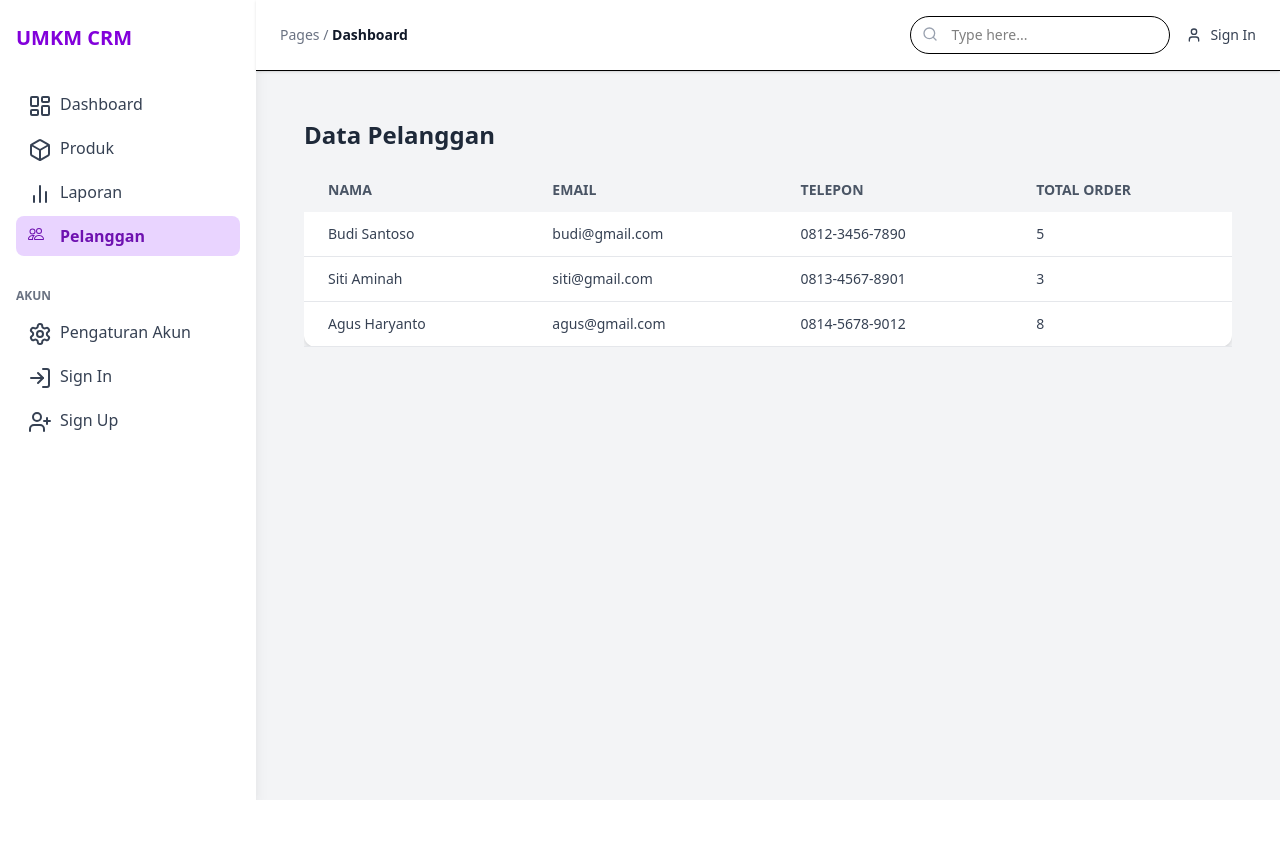
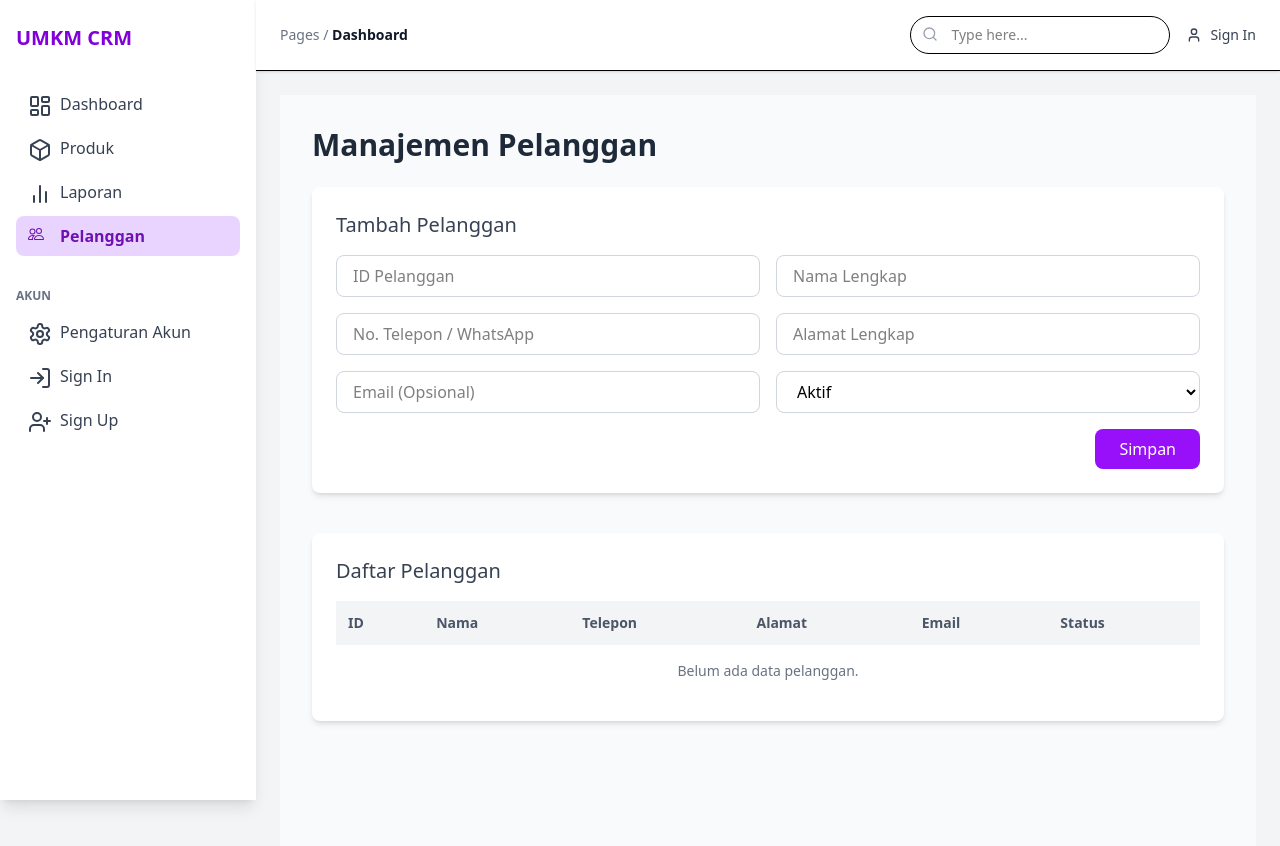
Before and after one commit to fadhilarsyah/crm-kelompok2-2SIA, a React (Vite) app: page /pelanggan in a window 1280 px wide. Shown: the top 846 px of the page. Before the commit the page ends 800 px from the top, so only its background shows below. Built offline with nearby package versions, Linux system fonts and the light colour scheme.

Commit message:
Fadhil - Tampilan Pelanggan

```diff
--- a/src/pages/Customers.jsx
+++ b/src/pages/Customers.jsx
@@ -1,36 +1,152 @@
-import React from 'react';
-
-const customersData = [
-  { id: 1, name: 'Budi Santoso', email: 'budi@gmail.com', phone: '0812-3456-7890', totalOrders: 5 },
-  { id: 2, name: 'Siti Aminah', email: 'siti@gmail.com', phone: '0813-4567-8901', totalOrders: 3 },
-  { id: 3, name: 'Agus Haryanto', email: 'agus@gmail.com', phone: '0814-5678-9012', totalOrders: 8 },
-];
+import React, { useState, useEffect } from 'react';
 
 const Customers = () => {
+  const [customers, setCustomers] = useState([]);
+  const [formData, setFormData] = useState({
+    id: '',
+    name: '',
+    phone: '',
+    address: '',
+    email: '',
+    status: 'Aktif',
+  });
+
+  // 🔁 Ambil data pelanggan dari localStorage saat component dimount
+  useEffect(() => {
+    const savedData = localStorage.getItem('customers');
+    if (savedData) {
+      setCustomers(JSON.parse(savedData));
+    }
+  }, []);
+
+  // 💾 Simpan data pelanggan ke localStorage setiap kali berubah
+  useEffect(() => {
+    localStorage.setItem('customers', JSON.stringify(customers));
+  }, [customers]);
+
+  const handleChange = (e) => {
+    const { name, value } = e.target;
+    setFormData((prev) => ({ ...prev, [name]: value }));
+  };
+
+  const handleAddCustomer = (e) => {
+    e.preventDefault();
+    setCustomers([...customers, formData]);
+    setFormData({
+      id: '',
+      name: '',
+      phone: '',
+      address: '',
+      email: '',
+      status: 'Aktif',
+    });
+  };
+
   return (
-    <div className="p-6">
-      <h1 className="text-2xl font-bold mb-4 text-gray-800">Data Pelanggan</h1>
+    <div className="p-8 bg-gray-50 min-h-screen">
+      <h1 className="text-3xl font-semibold mb-6 text-gray-800">Manajemen Pelanggan</h1>
+
+      <div className="bg-white rounded-lg shadow-md p-6 mb-10">
+        <h2 className="text-xl font-medium mb-4 text-gray-700">Tambah Pelanggan</h2>
+        <form onSubmit={handleAddCustomer} className="grid grid-cols-1 md:grid-cols-2 gap-4">
+          <input
+            type="text"
+            name="id"
+            value={formData.id}
+            onChange={handleChange}
+            placeholder="ID Pelanggan"
+            required
+            className="border border-gray-300 rounded-lg px-4 py-2 focus:outline-none focus:ring-2 focus:ring-purple-500"
+          />
+          <input
+            type="text"
+            name="name"
+            value={formData.name}
+            onChange={handleChange}
+            placeholder="Nama Lengkap"
+            required
+            className="border border-gray-300 rounded-lg px-4 py-2 focus:outline-none focus:ring-2 focus:ring-purple-500"
+          />
+          <input
+            type="text"
+            name="phone"
+            value={formData.phone}
+            onChange={handleChange}
+            placeholder="No. Telepon / WhatsApp"
+            required
+            className="border border-gray-300 rounded-lg px-4 py-2 focus:outline-none focus:ring-2 focus:ring-purple-500"
+          />
+          <input
+            type="text"
+            name="address"
+            value={formData.address}
+            onChange={handleChange}
+            placeholder="Alamat Lengkap"
+            required
+            className="border border-gray-300 rounded-lg px-4 py-2 focus:outline-none focus:ring-2 focus:ring-purple-500"
+          />
+          <input
+            type="email"
+            name="email"
+            value={formData.email}
+            onChange={handleChange}
+            placeholder="Email (Opsional)"
+            className="border border-gray-300 rounded-lg px-4 py-2 focus:outline-none focus:ring-2 focus:ring-purple-500"
+          />
+          <select
+            name="status"
+            value={formData.status}
+            onChange={handleChange}
+            className="border border-gray-300 rounded-lg px-4 py-2 focus:outline-none focus:ring-2 focus:ring-purple-500"
+          >
+            <option value="Aktif">Aktif</option>
+            <option value="Nonaktif">Nonaktif</option>
+            <option value="Potensial">Potensial</option>
+          </select>
+          <div className="md:col-span-2 text-right">
+            <button
+              type="submit"
+              className="bg-purple-600 text-white px-6 py-2 rounded-lg hover:bg-purple-700 transition"
+            >
+              Simpan
+            </button>
+          </div>
+        </form>
+      </div>
+
+      <div className="bg-white rounded-lg shadow-md p-6">
+        <h2 className="text-xl font-medium mb-4 text-gray-700">Daftar Pelanggan</h2>
         <div className="overflow-x-auto">
-        <table className="min-w-full bg-white shadow-md rounded-xl">
-          <thead className="bg-gray-100 text-gray-600 uppercase text-sm leading-normal">
+          <table className="min-w-full border-collapse">
+            <thead className="bg-gray-100 text-left text-sm text-gray-600">
               <tr>
-              <th className="py-3 px-6 text-left">Nama</th>
-              <th className="py-3 px-6 text-left">Email</th>
-              <th className="py-3 px-6 text-left">Telepon</th>
-              <th className="py-3 px-6 text-left">Total Order</th>
+                <th className="p-3">ID</th>
+                <th className="p-3">Nama</th>
+                <th className="p-3">Telepon</th>
+                <th className="p-3">Alamat</th>
+                <th className="p-3">Email</th>
+                <th className="p-3">Status</th>
               </tr>
             </thead>
-          <tbody className="text-gray-700 text-sm font-light">
-            {customersData.map((customer) => (
-              <tr key={customer.id} className="border-b border-gray-200 hover:bg-gray-100">
-                <td className="py-3 px-6 text-left whitespace-nowrap">{customer.name}</td>
-                <td className="py-3 px-6 text-left">{customer.email}</td>
-                <td className="py-3 px-6 text-left">{customer.phone}</td>
-                <td className="py-3 px-6 text-left">{customer.totalOrders}</td>
+            <tbody className="text-sm text-gray-800">
+              {customers.map((cust, idx) => (
+                <tr key={idx} className="border-t">
+                  <td className="p-3">{cust.id}</td>
+                  <td className="p-3">{cust.name}</td>
+                  <td className="p-3">{cust.phone}</td>
+                  <td className="p-3">{cust.address}</td>
+                  <td className="p-3">{cust.email || '-'}</td>
+                  <td className="p-3">{cust.status}</td>
                 </tr>
               ))}
+              {customers.length === 0 && (
+                <tr>
+                  <td colSpan="6" className="text-center p-4 text-gray-500">Belum ada data pelanggan.</td>
+                </tr>
+              )}
             </tbody>
           </table>
+        </div>
       </div>
     </div>
   );
```
Lines whose indentation alone changed are shown as unchanged.
